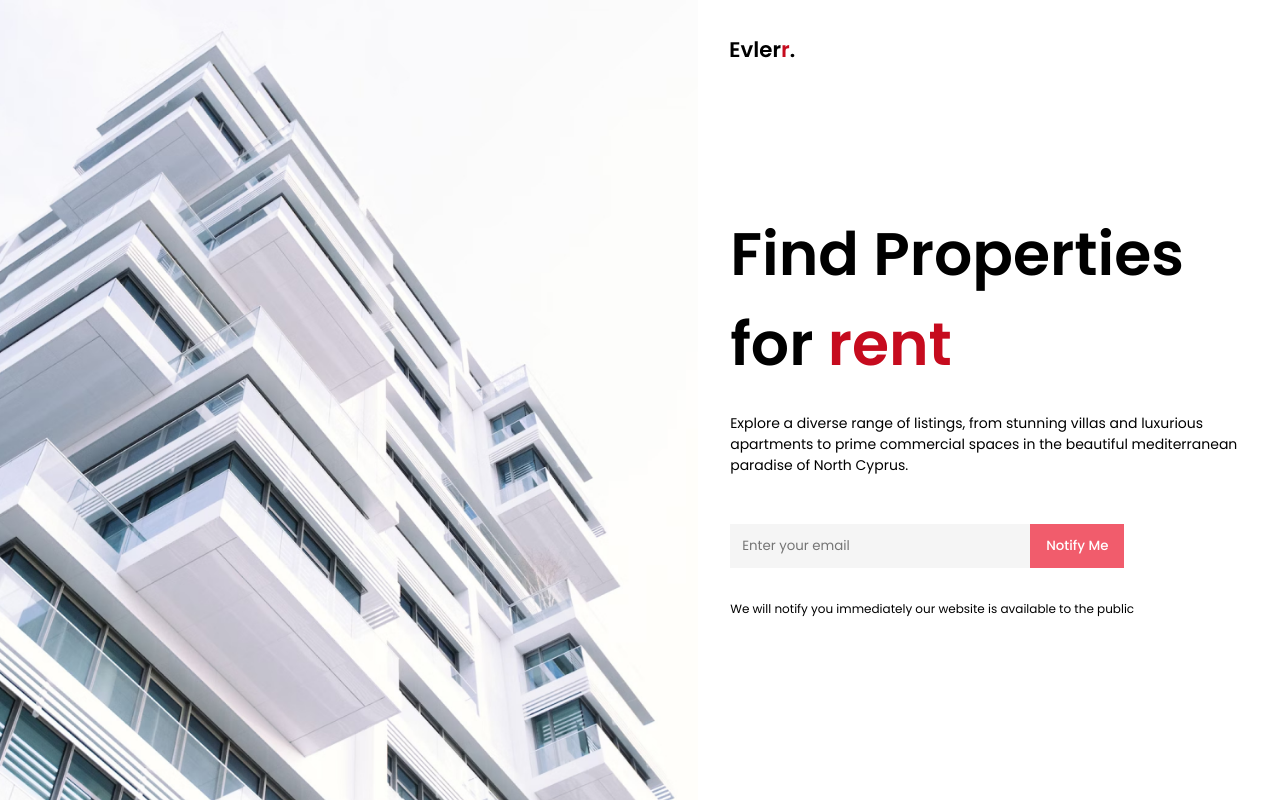
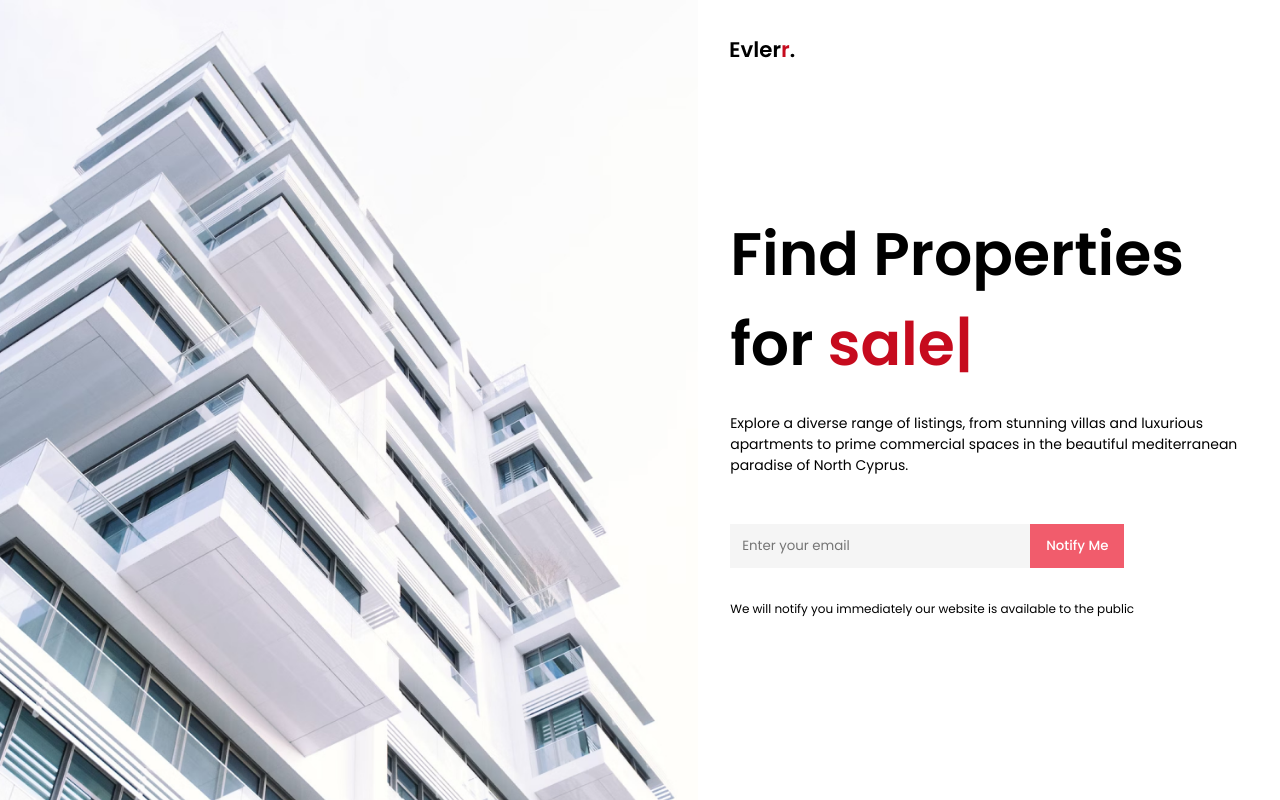
Before and after one commit to The-Anomaly/evlerr-waitlist, a React (Create React App) app: page / in a window 1280 px wide. Built offline with nearby package versions, Linux system fonts and the light colour scheme.

Commit message:
update UI

```diff
--- a/package.json
+++ b/package.json
@@ -1,6 +1,9 @@
 {
   "name": "evlerr-waitlist",
   "version": "0.1.0",
+  "engines": {
+    "node": "16.10.0"
+  },
   "private": true,
   "dependencies": {
     "@testing-library/jest-dom": "^5.14.1",
@@ -13,6 +16,7 @@
     "react": "^18.2.0",
     "react-dom": "^18.2.0",
     "react-scripts": "5.0.1",
+    "react-type-animation": "^3.0.1",
     "typescript": "^4.4.2",
     "web-vitals": "^2.1.0"
   },
--- a/public/index.html
+++ b/public/index.html
@@ -7,7 +7,9 @@
     <meta name="theme-color" content="#000000" />
     <meta
       name="description"
-      content="Web site created using create-react-app"
+      content="Explore a diverse range of listings, from stunning villas and
+      luxurious apartments to prime commercial spaces in the beautiful
+      mediterranean paradise of North Cyprus."
     />
     <link rel="apple-touch-icon" href="%PUBLIC_URL%/logo192.png" />
     <!--
--- a/src/waitlist/index.tsx
+++ b/src/waitlist/index.tsx
@@ -1,14 +1,54 @@
 import { Logo } from "assets";
 import styles from "./styles.module.scss";
+import { useState } from "react";
+import { TypeAnimation } from "react-type-animation";
+
+const regex = new RegExp("[a-z0-9]+@[a-z]+.[a-z]{2,3}");
 
 const Waitlist = () => {
+  const [email, setEmail] = useState("");
+  const [error, setError] = useState("");
+
+  const handleChange = (e: React.ChangeEvent<HTMLInputElement>) => {
+    setError("");
+    const value = e.target.value;
+    setEmail(value);
+  };
+
+  const handleSubmit = () => {
+    setError("");
+    if (regex.test(email)) {
+      // submit
+      console.log(email);
+    } else {
+      // error
+      setError("Enter a valid email");
+    }
+  };
+
   return (
     <main className={styles.container}>
       <section className={styles.imgSec}></section>
       <section className={styles.contentSec}>
         <Logo className={styles.logo} />
         <h1 className={styles.ttl}>
-          Find Properties for <span>rent</span>
+          Find Properties for{" "}
+          <span>
+            <TypeAnimation
+              sequence={[
+                // Same String at the start will only be typed once, initially
+                "rent",
+                3000,
+                "sale",
+                3000,
+                "short stay",
+                3000,
+              ]}
+              speed={{value: 50, type: "keyStrokeDelayInMs"}}
+              style={{ fontSize: "inherit", color: "inherit" }}
+              repeat={Infinity}
+            />
+          </span>
         </h1>
         <p className={styles.txt}>
           Explore a diverse range of listings, from stunning villas and
@@ -16,8 +56,14 @@ const Waitlist = () => {
           mediterranean paradise of North Cyprus.
         </p>
         <fieldset className={styles.inputWrap}>
-          <input placeholder="Enter your email" type="email" />
-          <button>Notify Me</button>
+          <input
+            onChange={handleChange}
+            placeholder="Enter your email"
+            type="email"
+            value={email}
+          />
+          <button onClick={handleSubmit}>Notify Me</button>
+          <p>{error}</p>
         </fieldset>
         <p className={styles.note}>
           We will notify you immediately our website is available to the public
--- a/src/waitlist/styles.module.scss
+++ b/src/waitlist/styles.module.scss
@@ -40,6 +40,7 @@
     border: none;
     height: 44px;
     margin-bottom: 2rem;
+    flex-wrap: wrap;
 
     input {
       border: none;
@@ -48,6 +49,7 @@
       padding: 12px;
       width: calc(100% - 95px);
       max-width: 300px;
+      outline: none;
     }
 
     button {
@@ -57,6 +59,13 @@
       font-family: "Poppins", sans-serif;
       padding: 12px 16px;
       font-weight: 500;
+    }
+
+    .error {
+      width: 100%;
+      color: var(--red);
+      font-size: 12px;
+      margin-top: 4px;
     }
   }
 
```
Also changed, not shown: src/App.tsx (+5 -3 lines), 1 other file (tests, documents, lock files or other folders).
